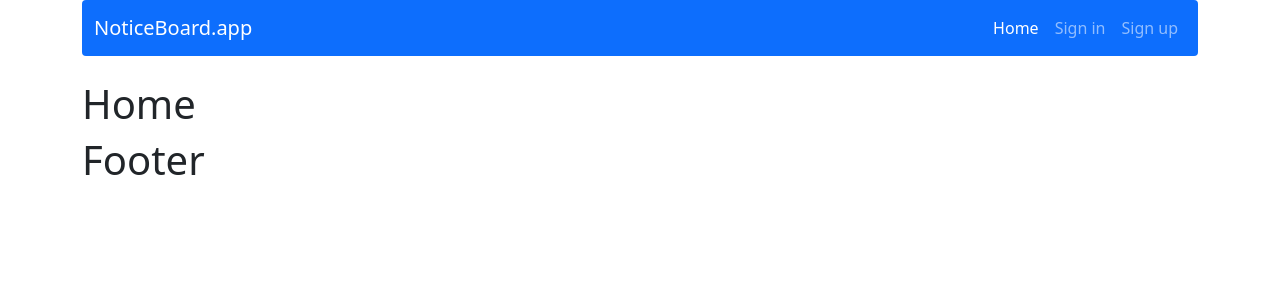
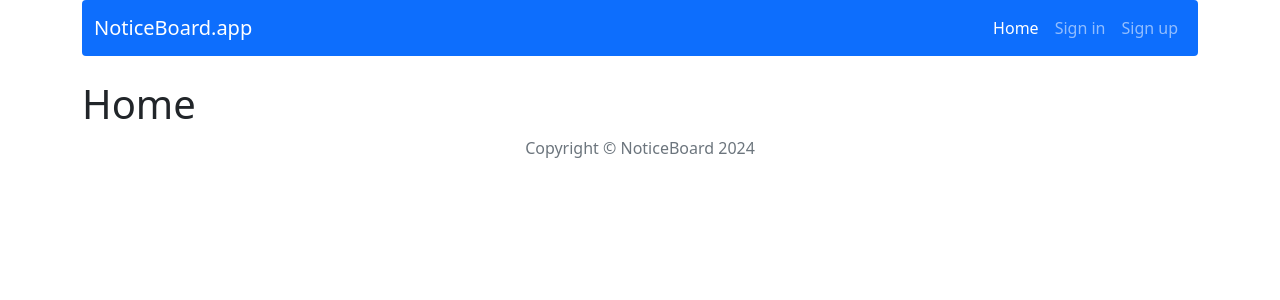
Before and after one commit to Jnlietta/NoticeBoard, a React (Create React App) app in the folder client/: page / in a window 1280 px wide. Shown: the top 300 px of the page. Built offline with nearby package versions, Linux system fonts and the light colour scheme.

Commit message:
Add code in Footer.js

```diff
--- a/client/src/components/views/Footer/Footer.js
+++ b/client/src/components/views/Footer/Footer.js
@@ -1,7 +1,8 @@
+import clsx from 'clsx';
+
 const Footer = props => {
     return(
-        <h1>Footer</h1>
-    );
+        <p className={clsx('text-center', 'text-muted')}>Copyright © NoticeBoard 2024</p>    );
 };
 
 export default Footer;
```
